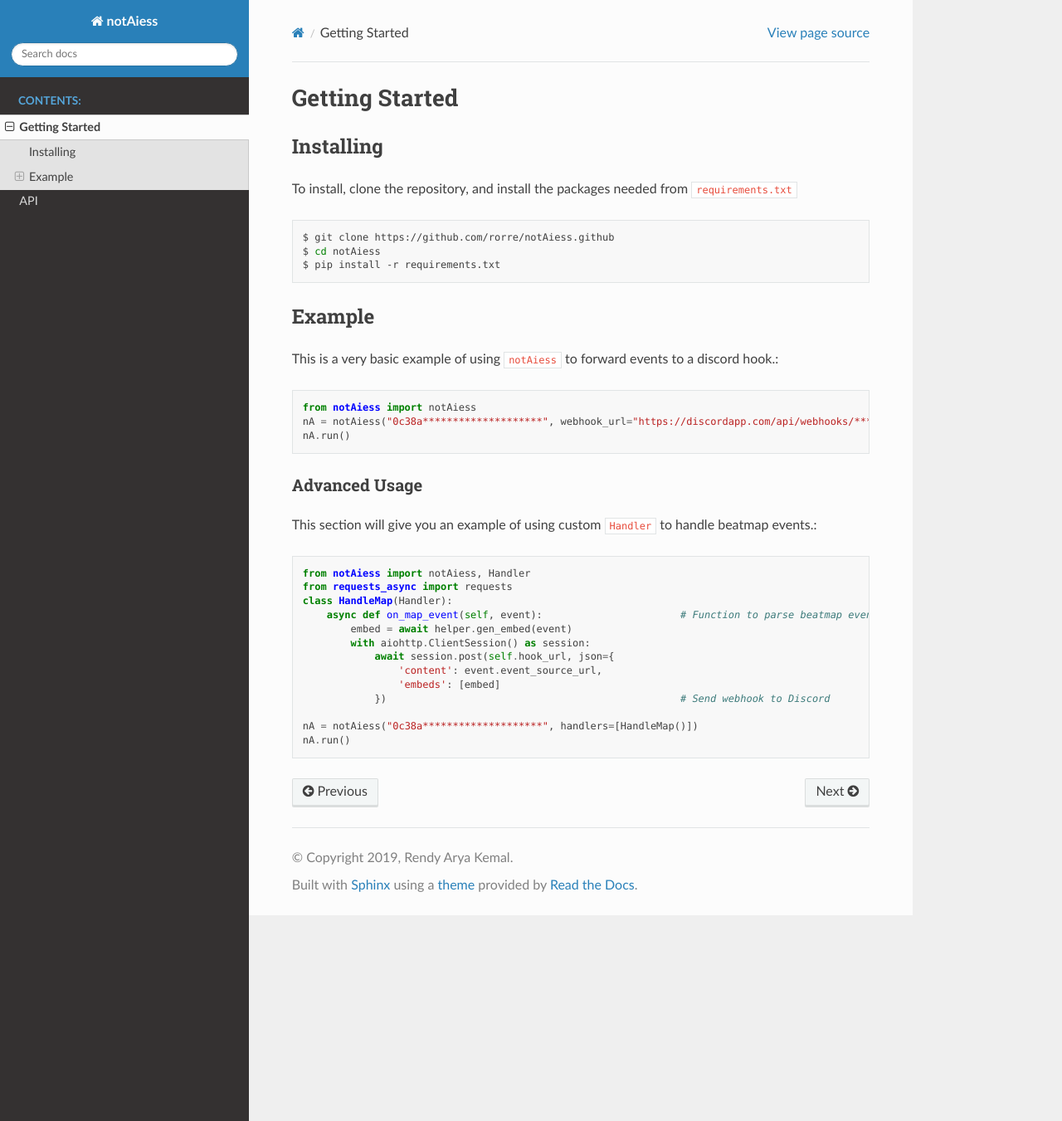
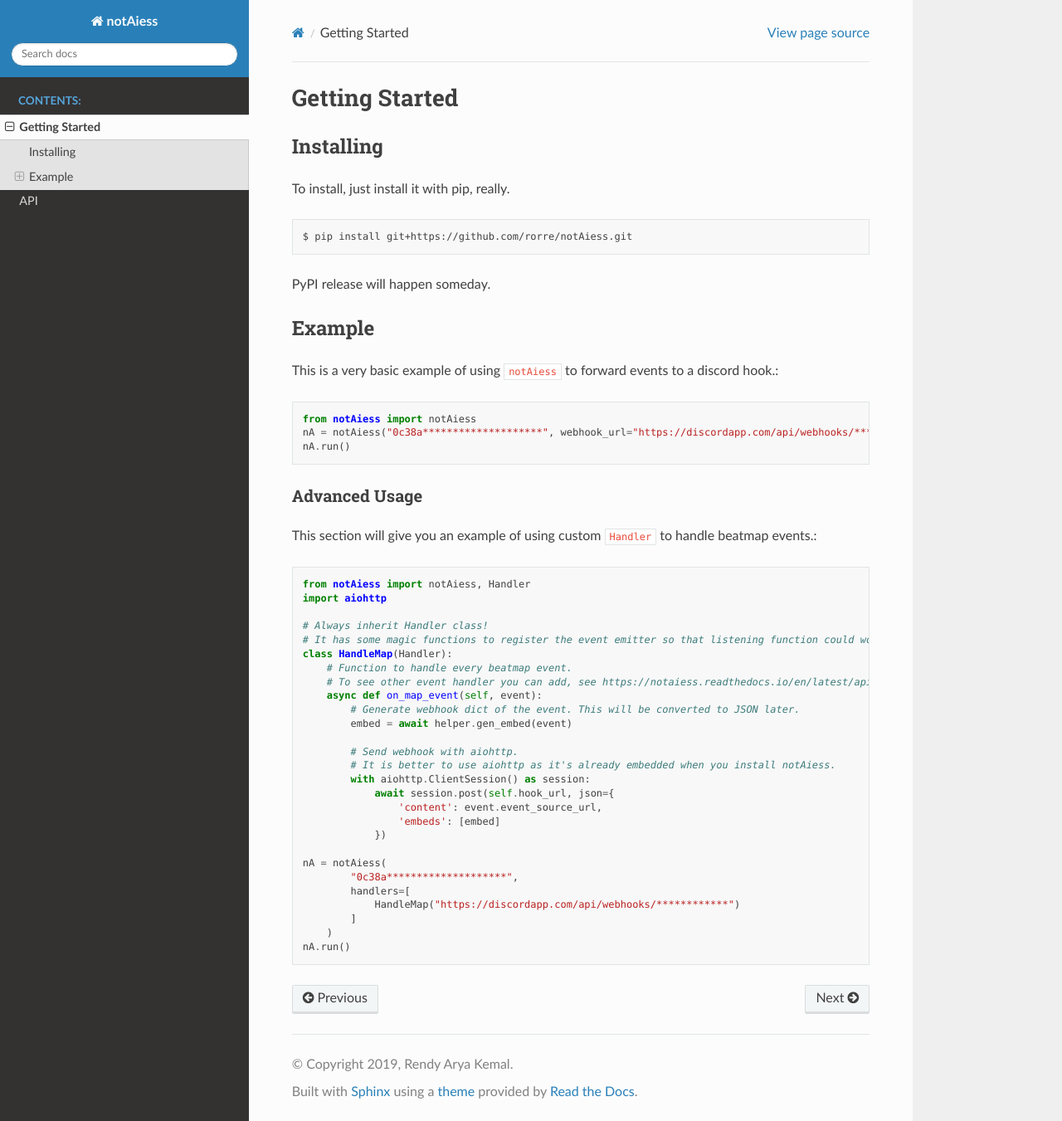
Before and after one commit to rorre/Phillip, a Sphinx documentation site: the page built from docs/source/getstarted.rst, in a window 1280 px wide and 1351 px high. Shown: the whole window at 83% size. Built offline with Sphinx 7.4.7 and the Read the Docs theme 2.0.0, drawn with Linux system fonts in a browser that asks for light colours.

```diff
--- a/docs/source/api.rst
+++ b/docs/source/api.rst
@@ -54,6 +54,7 @@ Events
 .. automodule:: notAiess.classes
     :members:
     :inherited-members:
+    :show-inheritance:
 
 osu! class
 ----------
--- a/docs/source/conf.py
+++ b/docs/source/conf.py
@@ -29,7 +29,8 @@ author = 'Rendy Arya Kemal'
 # ones.
 extensions = [
     'sphinx.ext.autodoc',
-    'numpydoc'
+    'numpydoc',
+    'sphinx_autodoc_typehints'
 ]
 
 # Add any paths that contain templates here, relative to this directory.
--- a/docs/source/getstarted.rst
+++ b/docs/source/getstarted.rst
@@ -5,13 +5,13 @@ Getting Started
 
 Installing
 ----------
-To install, clone the repository, and install the packages needed from ``requirements.txt``
+To install, just install it with pip, really.
 
 .. code-block:: sh
 
-    $ git clone https://github.com/rorre/notAiess.github
-    $ cd notAiess
-    $ pip install -r requirements.txt
+    $ pip install git+https://github.com/rorre/notAiess.git
+
+PyPI release will happen someday.
 
 Example
 -------
@@ -26,15 +26,29 @@ Advanced Usage
 This section will give you an example of using custom ``Handler`` to handle beatmap events.::
 
     from notAiess import notAiess, Handler
-    from requests_async import requests
+    import aiohttp
+
+    # Always inherit Handler class!
+    # It has some magic functions to register the event emitter so that listening function could work.
     class HandleMap(Handler):
-        async def on_map_event(self, event):                       # Function to parse beatmap event
+        # Function to handle every beatmap event.
+        # To see other event handler you can add, see https://notaiess.readthedocs.io/en/latest/api.html#event-listener
+        async def on_map_event(self, event):
+            # Generate webhook dict of the event. This will be converted to JSON later.
             embed = await helper.gen_embed(event)
+
+            # Send webhook with aiohttp.
+            # It is better to use aiohttp as it's already embedded when you install notAiess.
             with aiohttp.ClientSession() as session:
                 await session.post(self.hook_url, json={
                     'content': event.event_source_url,
                     'embeds': [embed]
-                })                                                 # Send webhook to Discord
+                })
 
-    nA = notAiess("0c38a********************", handlers=[HandleMap()])
+    nA = notAiess(
+            "0c38a********************",
+            handlers=[
+                HandleMap("https://discordapp.com/api/webhooks/************")
+            ]
+        )
     nA.run()
--- a/requirements.txt
+++ b/requirements.txt
@@ -5,3 +5,4 @@ numpydoc
 sphinx_rtd_theme
 pyee
 aiohttp
+sphinx-autodoc-typehints
--- a/setup.py
+++ b/setup.py
@@ -14,6 +14,10 @@ setuptools.setup(
     url="https://github.com/rorre/notAiess",
     packages=setuptools.find_packages(),
     classifiers=[
-        "Programming Language :: Python :: 3"
+        "Programming Language :: Python :: 3",
+        "Development Status :: 4 - Beta",
+        "Environment :: Web Environment",
+        "Framework :: AsyncIO",
+        "Intended Audience :: Developers"
     ],
 )
```
Also changed, not shown: run.py (deleted, +0 -15 lines), 5 other files.
